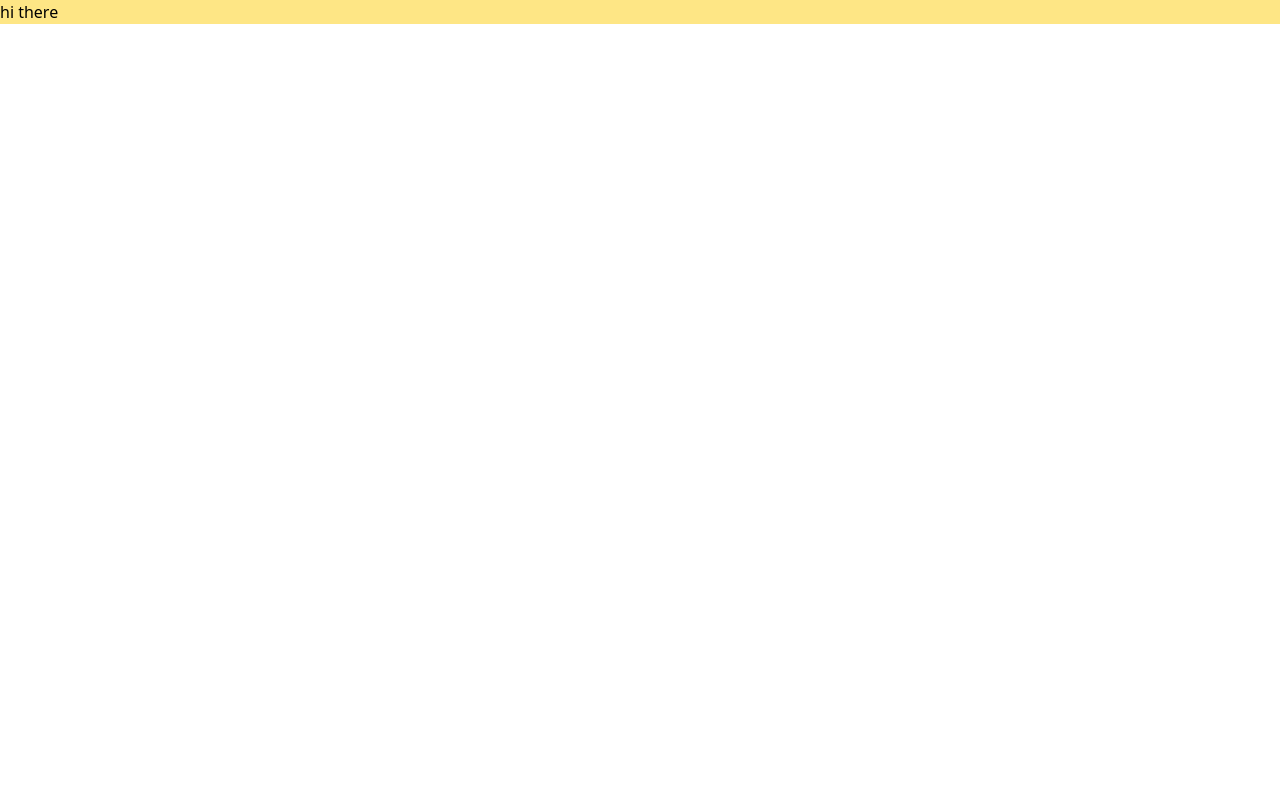
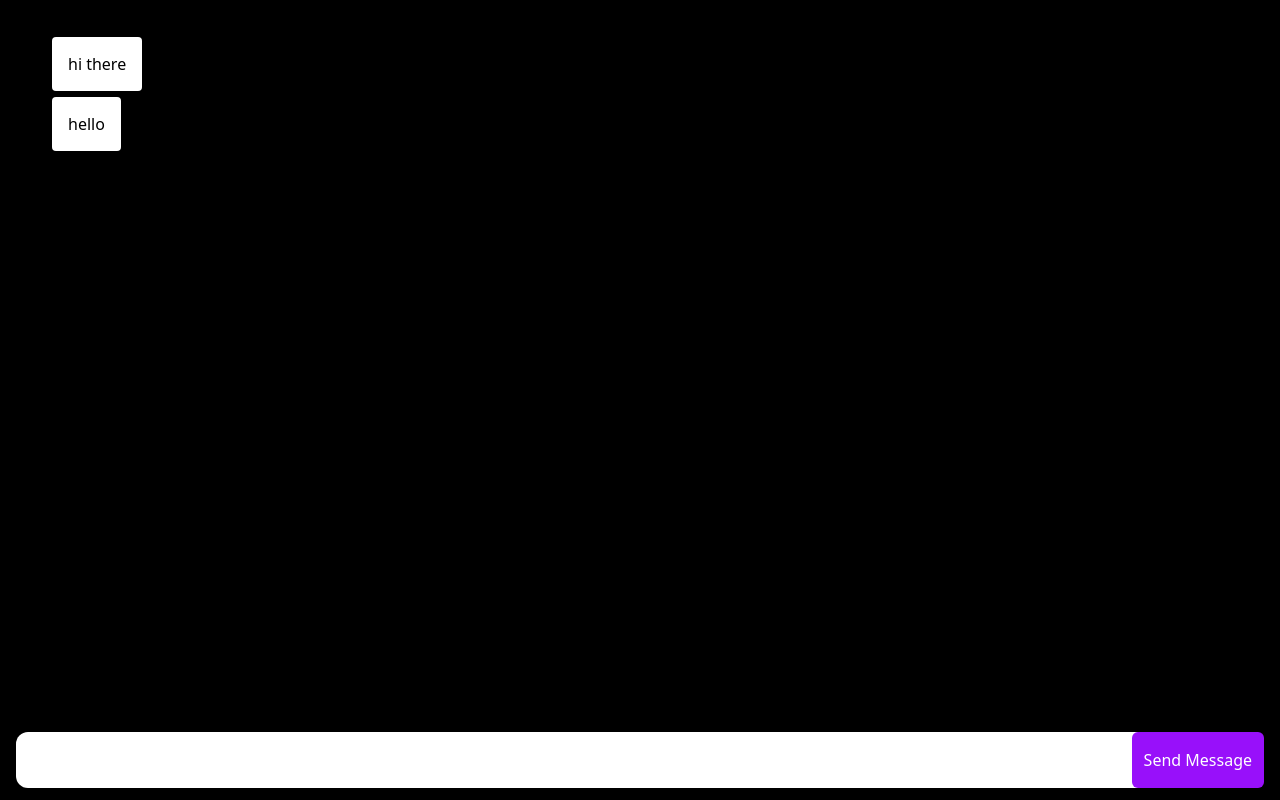
Before and after one commit to Resham8/Niri, a React (Vite) app: page / in a window 1280 px wide. Built offline with nearby package versions, Linux system fonts and the light colour scheme; no server answers.

Commit message:
initial client

```diff
--- a/src/App.tsx
+++ b/src/App.tsx
@@ -1,9 +1,62 @@
+import { useEffect, useRef, useState } from 'react'
 import './App.css'
 
+
+
 function App() {
+  const [messages, setMessages] = useState(["hi there", "hello"]);
+  const [val, setVal] = useState('');
+  const wsRef = useRef(null);
+
+  useEffect(() => {
+    const ws = new WebSocket("ws://localhost:8080");
+
+
+    wsRef.current = ws;
+
+    ws.onopen = () => {
+      ws.send(JSON.stringify({
+        type:"join",
+        payload:{
+          roomId:"red"
+        }
+      }))
+    }
+
+    ws.onmessage = (event) => {
+      setMessages(m => [...m, event.data])
+    }
+
+    return () => ws.close();
+  },[])
+
+  function handleSend(){
+    if(!val.trim()) return;
+
+    wsRef.current.send(JSON.stringify({
+      type:"chat",
+      payload:{
+        message:val,
+      }
+    }))
+
+    setVal('');
+  }
 
   return (
-   <div className='bg-amber-200'>hi there</div>
+    <div className='h-screen bg-black p-4'>
+      <div className='h-[85vh]'>
+        {messages.map((message, index) =>
+        <div key={index} className='m-9'>
+          <span  className='bg-white text-black rounded p-4'>{message}</span>
+        </div>)}
+      </div>
+      <div className='w-full bg-white flex  rounded-xl'>
+        <input type="text" className='flex-1 mr-2 p-4' value={val} onChange={(e) => setVal(e.target.value)} />
+        <button className='bg-purple-600 text-white p-3 rounded-md' onClick={handleSend}>Send Message</button>
+      </div>
+    </div>
+
   )
 }
 
```
